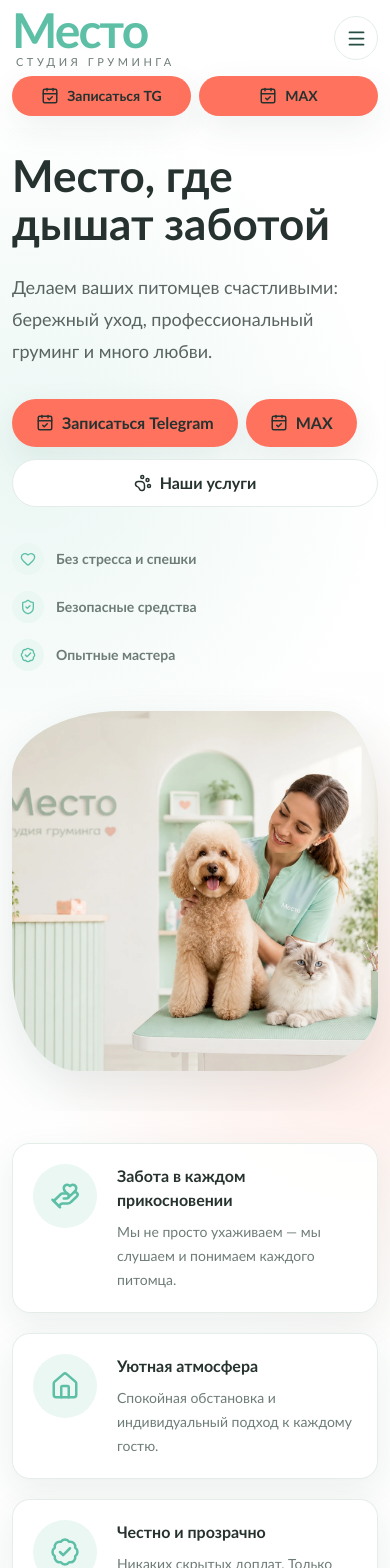
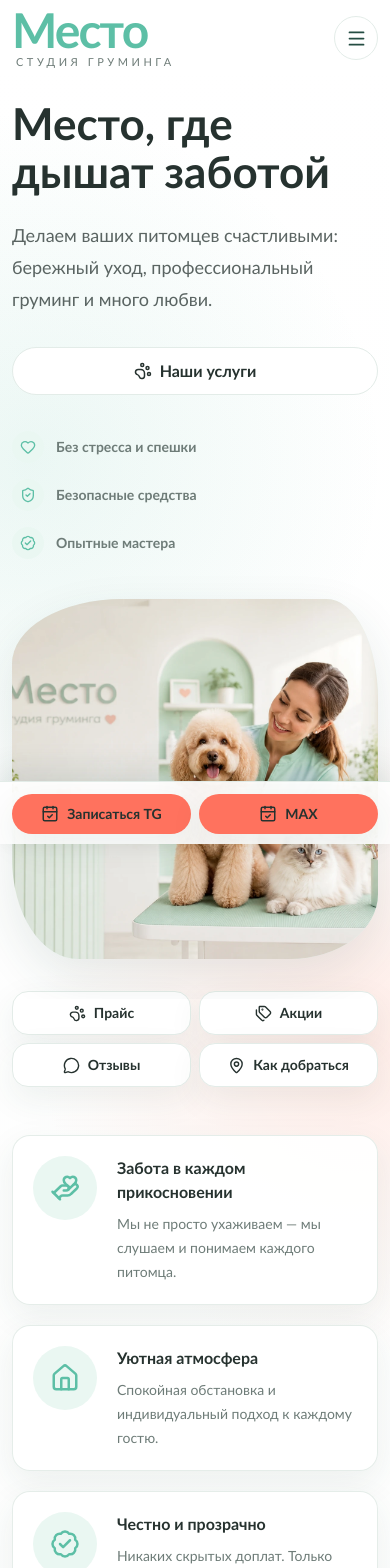
Before and after one commit to One-tm/mesto-sait, a Next.js app: page / in a window 390 px wide. Shown: the top 1568 px of the page. Built offline with nearby package versions, Linux system fonts and the light colour scheme.

Commit message:
Improve mobile booking UX

```diff
--- a/src/app/page.tsx
+++ b/src/app/page.tsx
@@ -6,6 +6,8 @@ import { Footer } from "@/components/Footer";
 import { Header } from "@/components/Header";
 import { HomeStructuredData } from "@/components/HomeStructuredData";
 import { Hero } from "@/components/Hero";
+import { MobileBookingBar } from "@/components/MobileBookingBar";
+import { MobileQuickNav } from "@/components/MobileQuickNav";
 import { PricePreview } from "@/components/PricePreview";
 import { PromoOffers } from "@/components/PromoOffers";
 import { Reviews } from "@/components/Reviews";
@@ -19,6 +21,7 @@ export default function HomePage() {
       <Header />
       <main>
         <Hero />
+        <MobileQuickNav />
         <Benefits />
         <PromoOffers />
         <Services />
@@ -30,6 +33,7 @@ export default function HomePage() {
         <FinalCTA />
       </main>
       <Footer />
+      <MobileBookingBar />
     </>
   );
 }
--- a/src/components/Header.tsx
+++ b/src/components/Header.tsx
@@ -70,10 +70,6 @@ export function Header() {
         </div>
       </div>
 
-      <div className="container pb-3 lg:hidden">
-        <BookingButton label="Записаться" size="sm" className="w-full [&>a]:min-w-0 [&>a]:flex-1" />
-      </div>
-
       {isOpen ? (
         <div className="border-t border-line bg-white lg:hidden">
           <div className="container grid gap-3 py-5">
--- a/src/components/Hero.tsx
+++ b/src/components/Hero.tsx
@@ -23,7 +23,9 @@ export function Hero() {
             и много любви.
           </p>
           <div className="mt-8 flex flex-col gap-3 sm:flex-row">
-            <BookingButton size="lg" />
+            <div className="hidden sm:block">
+              <BookingButton size="lg" />
+            </div>
             <Button href="/price" variant="secondary" size="lg">
               <PawPrint size={18} aria-hidden />
               Наши услуги
--- /dev/null
+++ b/src/components/MobileBookingBar.tsx
@@ -0,0 +1,12 @@
+import { BookingButton } from "@/components/BookingButton";
+
+export function MobileBookingBar() {
+  return (
+    <>
+      <div className="fixed inset-x-0 bottom-0 z-50 border-t border-line bg-white/92 px-3 pb-[calc(env(safe-area-inset-bottom)+10px)] pt-3 shadow-[0_-10px_30px_rgba(37,77,67,0.12)] backdrop-blur-xl lg:hidden">
+        <BookingButton label="Записаться" size="sm" className="w-full [&>a]:min-w-0 [&>a]:flex-1" />
+      </div>
+      <div className="h-24 lg:hidden" aria-hidden />
+    </>
+  );
+}
--- /dev/null
+++ b/src/components/MobileQuickNav.tsx
@@ -0,0 +1,26 @@
+import { MapPin, MessageCircle, PawPrint, Tags } from "lucide-react";
+import Link from "next/link";
+
+const quickLinks = [
+  { href: "/price", label: "Прайс", Icon: PawPrint },
+  { href: "/#promos", label: "Акции", Icon: Tags },
+  { href: "/#reviews", label: "Отзывы", Icon: MessageCircle },
+  { href: "/#contacts", label: "Как добраться", Icon: MapPin }
+];
+
+export function MobileQuickNav() {
+  return (
+    <nav className="container -mt-2 grid grid-cols-2 gap-2 pb-4 lg:hidden" aria-label="Быстрые разделы">
+      {quickLinks.map(({ href, label, Icon }) => (
+        <Link
+          key={href}
+          href={href}
+          className="focus-ring flex min-h-11 items-center justify-center gap-2 rounded-2xl border border-line bg-white px-3 text-sm font-semibold text-mint-dark shadow-card"
+        >
+          <Icon size={17} aria-hidden />
+          {label}
+        </Link>
+      ))}
+    </nav>
+  );
+}
```
